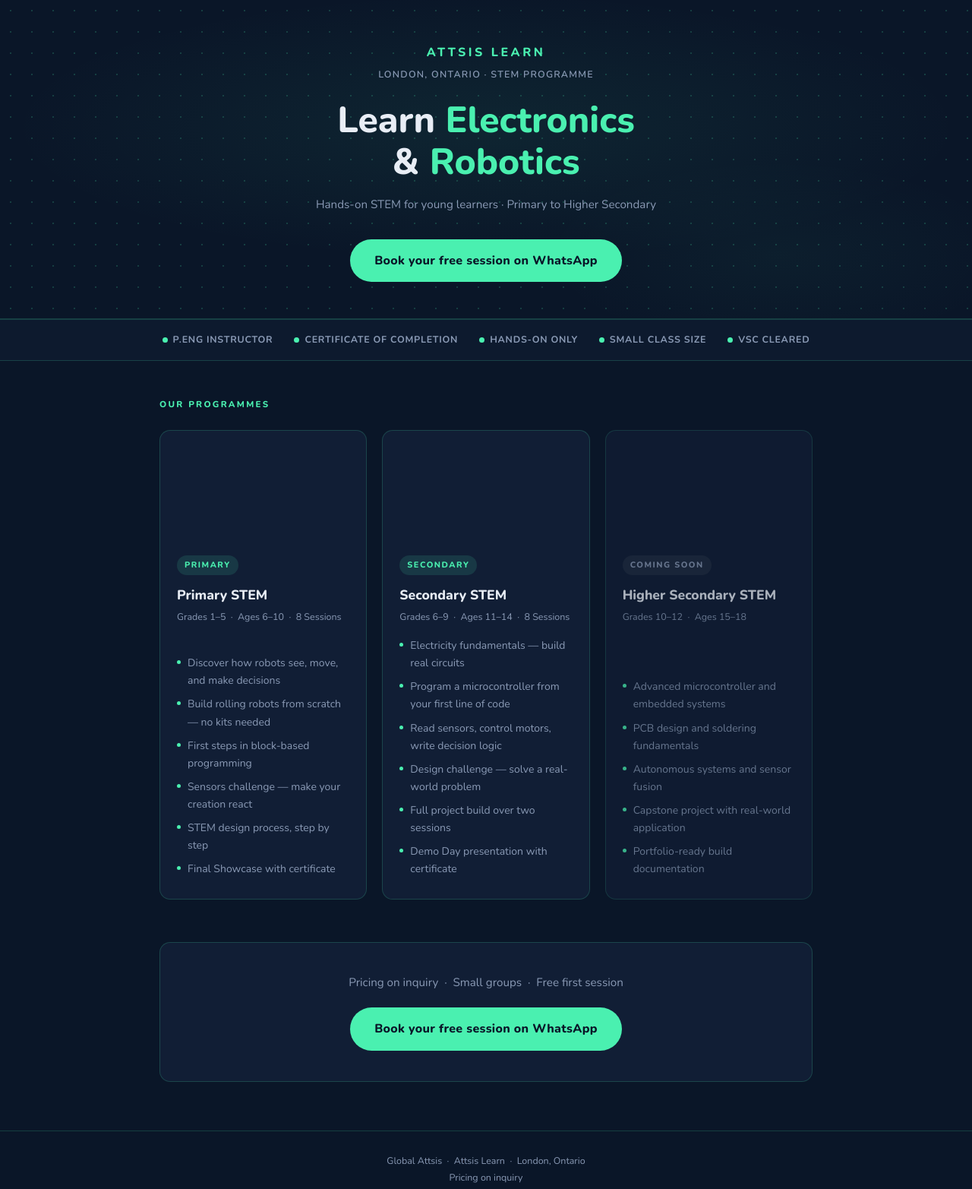
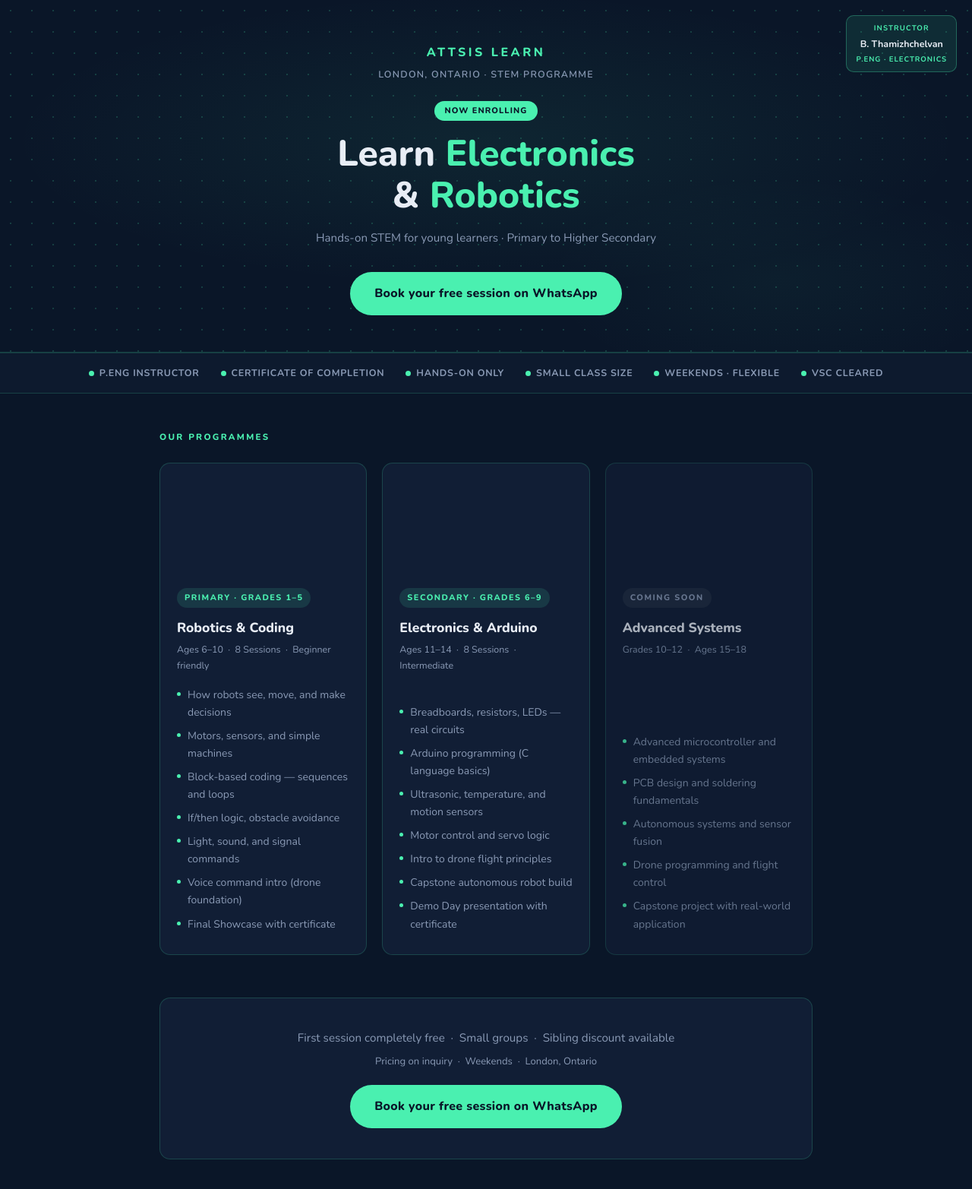
Before and after one commit to Arvint89/attsis-learn, a plain HTML site: page site/index.html in a window 1280 px wide. Shown: the top 1565 px of the page at 76% size. Drawn offline with nearby package versions, Linux system fonts and the light colour scheme.

Commit message:
feat: merge poster content — instructor name, drone track, sibling discount
From junior_robotics_poster_v2.html:
- Instructor badge: B. Thamizhchelvan · P.Eng · Electronics (top-right hero)
- 'Now Enrolling' badge on hero
- Course names: 'Robotics & Coding' / 'Electronics & Arduino' (more descriptive)
- Drone track added: voice command intro (Level 1), drone flight principles (Level 2)
- Sibling discount + 'first session free' in CTA block
- 'Weekends · Flexible' added to trust bar
- docs/marketing/ad-copy.md — 3 ad variants ready to post (not on site)

NOT merged: 'Think Like an Engineer' (conflicts with P.Eng naming rule)

Co-Authored-By: Claude Sonnet 4.6 <noreply@anthropic.com>

```diff
--- a/site/css/style.css
+++ b/site/css/style.css
@@ -83,11 +83,61 @@ header {
   z-index: 0;
 }
 
+/* ── Instructor credential badge (top-right of hero) ── */
+.instructor-badge {
+  position: absolute;
+  top: 20px;
+  right: 20px;
+  background: rgba(74, 240, 176, 0.1);
+  border: 1px solid rgba(74, 240, 176, 0.3);
+  border-radius: 10px;
+  padding: 8px 12px;
+  text-align: center;
+  z-index: 2;
+}
+
+.inst-label {
+  font-size: 0.6rem;
+  font-weight: 700;
+  letter-spacing: 0.12em;
+  text-transform: uppercase;
+  color: var(--accent);
+}
+
+.inst-name {
+  font-size: 0.78rem;
+  font-weight: 700;
+  color: var(--text);
+  margin: 3px 0 2px;
+}
+
+.inst-cred {
+  font-size: 0.6rem;
+  font-weight: 700;
+  letter-spacing: 0.1em;
+  text-transform: uppercase;
+  color: var(--accent);
+}
+
 .hero-content {
   position: relative;
   z-index: 1;
   padding: 56px 20px 48px;
   max-width: 620px;
+}
+
+/* ── Now Enrolling badge ── */
+.enrolling-badge {
+  display: inline-block;
+  background: var(--accent);
+  color: #0a1628;
+  font-size: 0.68rem;
+  font-weight: 800;
+  letter-spacing: 0.1em;
+  text-transform: uppercase;
+  padding: 4px 14px;
+  border-radius: 20px;
+  margin-bottom: 16px;
 }
 
 .wordmark {
@@ -339,6 +389,11 @@ main {
 .cta-block p {
   font-size: 0.95rem;
   color: var(--text-muted);
+  margin-bottom: 8px;
+}
+
+.cta-block .cta-sub {
+  font-size: 0.82rem;
   margin-bottom: 20px;
 }
 
--- a/site/index.html
+++ b/site/index.html
@@ -3,9 +3,9 @@
 <head>
   <meta charset="UTF-8">
   <meta name="viewport" content="width=device-width, initial-scale=1.0">
-  <meta name="description" content="Attsis Learn — hands-on electronics and robotics STEM programme for children in London, Ontario. Taught by a P.Eng instructor. Primary, Secondary and Higher Secondary levels. Small class size.">
-  <meta property="og:title" content="Attsis Learn — Learn Electronics &amp; Robotics">
-  <meta property="og:description" content="Hands-on STEM programme for young learners in London, Ontario. P.Eng instructor. Small class size. Book your free session.">
+  <meta name="description" content="Attsis Learn — hands-on electronics and robotics STEM programme for children in London, Ontario. Taught by P.Eng instructor B. Thamizhchelvan. Primary, Secondary and Higher Secondary levels. Small class size.">
+  <meta property="og:title" content="Attsis Learn — Learn Electronics &amp; Robotics · London, ON">
+  <meta property="og:description" content="Hands-on STEM for young learners in London, Ontario. P.Eng instructor. Small class size. First session free.">
   <meta property="og:image" content="assets/og-image.png">
   <meta property="og:type" content="website">
   <title>Attsis Learn — Learn Electronics &amp; Robotics</title>
@@ -18,17 +18,24 @@
     <div class="hero-pattern" aria-hidden="true"></div>
     <div class="hero-glow" aria-hidden="true"></div>
 
+    <!-- Instructor credential badge -->
+    <div class="instructor-badge" aria-label="Instructor credentials">
+      <p class="inst-label">Instructor</p>
+      <p class="inst-name">B. Thamizhchelvan</p>
+      <p class="inst-cred">P.Eng &middot; Electronics</p>
+    </div>
+
     <div class="hero-content">
       <p class="wordmark">Attsis Learn</p>
-      <p class="location">London, Ontario · STEM Programme</p>
+      <p class="location">London, Ontario &middot; STEM Programme</p>
+      <span class="enrolling-badge">Now Enrolling</span>
       <h1>Learn <em>Electronics</em><br>&amp; <em>Robotics</em></h1>
-      <p class="sub">Hands-on STEM for young learners · Primary to Higher Secondary</p>
+      <p class="sub">Hands-on STEM for young learners &middot; Primary to Higher Secondary</p>
       <a class="cta-btn" href="https://wa.me/12269727885" target="_blank" rel="noopener">
         Book your free session on WhatsApp
       </a>
     </div>
 
-    <!-- Hero cover image slot — place hero.jpg in site/assets/ to activate -->
     <div class="hero-img" role="img" aria-label="Students building electronics projects"></div>
   </header>
 
@@ -39,6 +46,7 @@
       <span class="trust-item" role="listitem"><span class="dot"></span>Certificate of Completion</span>
       <span class="trust-item" role="listitem"><span class="dot"></span>Hands-On Only</span>
       <span class="trust-item" role="listitem"><span class="dot"></span>Small Class Size</span>
+      <span class="trust-item" role="listitem"><span class="dot"></span>Weekends &middot; Flexible</span>
       <span class="trust-item" role="listitem"><span class="dot"></span>VSC Cleared</span>
     </div>
   </div>
@@ -51,18 +59,18 @@
 
       <!-- Primary -->
       <div class="card">
-        <!-- Image slot: place level1.jpg in site/assets/ and set src below -->
-        <div class="card-img card-img--1" role="img" aria-label="Primary STEM activities"></div>
+        <div class="card-img card-img--1" role="img" aria-label="Primary robotics and coding activities"></div>
         <div class="card-body">
-          <span class="card-tag">Primary</span>
-          <h2>Primary STEM</h2>
-          <p class="age">Grades 1–5 &nbsp;·&nbsp; Ages 6–10 &nbsp;·&nbsp; 8 Sessions</p>
+          <span class="card-tag">Primary &middot; Grades 1&ndash;5</span>
+          <h2>Robotics &amp; Coding</h2>
+          <p class="age">Ages 6&ndash;10 &nbsp;&middot;&nbsp; 8 Sessions &nbsp;&middot;&nbsp; Beginner friendly</p>
           <ul>
-            <li>Discover how robots see, move, and make decisions</li>
-            <li>Build rolling robots from scratch — no kits needed</li>
-            <li>First steps in block-based programming</li>
-            <li>Sensors challenge — make your creation react</li>
-            <li>STEM design process, step by step</li>
+            <li>How robots see, move, and make decisions</li>
+            <li>Motors, sensors, and simple machines</li>
+            <li>Block-based coding — sequences and loops</li>
+            <li>If/then logic, obstacle avoidance</li>
+            <li>Light, sound, and signal commands</li>
+            <li>Voice command intro (drone foundation)</li>
             <li>Final Showcase with certificate</li>
           </ul>
         </div>
@@ -70,17 +78,18 @@
 
       <!-- Secondary -->
       <div class="card">
-        <div class="card-img card-img--2" role="img" aria-label="Secondary STEM circuit building"></div>
+        <div class="card-img card-img--2" role="img" aria-label="Secondary electronics and Arduino projects"></div>
         <div class="card-body">
-          <span class="card-tag">Secondary</span>
-          <h2>Secondary STEM</h2>
-          <p class="age">Grades 6–9 &nbsp;·&nbsp; Ages 11–14 &nbsp;·&nbsp; 8 Sessions</p>
+          <span class="card-tag">Secondary &middot; Grades 6&ndash;9</span>
+          <h2>Electronics &amp; Arduino</h2>
+          <p class="age">Ages 11&ndash;14 &nbsp;&middot;&nbsp; 8 Sessions &nbsp;&middot;&nbsp; Intermediate</p>
           <ul>
-            <li>Electricity fundamentals — build real circuits</li>
-            <li>Program a microcontroller from your first line of code</li>
-            <li>Read sensors, control motors, write decision logic</li>
-            <li>Design challenge — solve a real-world problem</li>
-            <li>Full project build over two sessions</li>
+            <li>Breadboards, resistors, LEDs — real circuits</li>
+            <li>Arduino programming (C language basics)</li>
+            <li>Ultrasonic, temperature, and motion sensors</li>
+            <li>Motor control and servo logic</li>
+            <li>Intro to drone flight principles</li>
+            <li>Capstone autonomous robot build</li>
             <li>Demo Day presentation with certificate</li>
           </ul>
         </div>
@@ -88,17 +97,17 @@
 
       <!-- Higher Secondary — coming soon -->
       <div class="card card--soon">
-        <div class="card-img card-img--3" role="img" aria-label="Advanced STEM project work"></div>
+        <div class="card-img card-img--3" role="img" aria-label="Advanced STEM systems project work"></div>
         <div class="card-body">
           <span class="card-tag card-tag--soon">Coming Soon</span>
-          <h2>Higher Secondary STEM</h2>
-          <p class="age">Grades 10–12 &nbsp;·&nbsp; Ages 15–18</p>
+          <h2>Advanced Systems</h2>
+          <p class="age">Grades 10&ndash;12 &nbsp;&middot;&nbsp; Ages 15&ndash;18</p>
           <ul>
             <li>Advanced microcontroller and embedded systems</li>
             <li>PCB design and soldering fundamentals</li>
             <li>Autonomous systems and sensor fusion</li>
+            <li>Drone programming and flight control</li>
             <li>Capstone project with real-world application</li>
-            <li>Portfolio-ready build documentation</li>
           </ul>
         </div>
       </div>
@@ -107,7 +116,8 @@
 
     <!-- ── BOTTOM CTA ── -->
     <div class="cta-block">
-      <p>Pricing on inquiry &nbsp;·&nbsp; Small groups &nbsp;·&nbsp; Free first session</p>
+      <p>First session completely free &nbsp;&middot;&nbsp; Small groups &nbsp;&middot;&nbsp; Sibling discount available</p>
+      <p class="cta-sub">Pricing on inquiry &nbsp;&middot;&nbsp; Weekends &nbsp;&middot;&nbsp; London, Ontario</p>
       <a class="cta-btn" href="https://wa.me/12269727885" target="_blank" rel="noopener">
         Book your free session on WhatsApp
       </a>
@@ -117,7 +127,7 @@
 
   <!-- ── FOOTER ── -->
   <footer>
-    <p>Global Attsis &nbsp;·&nbsp; Attsis Learn &nbsp;·&nbsp; London, Ontario</p>
+    <p>Global Attsis &nbsp;&middot;&nbsp; Attsis Learn &nbsp;&middot;&nbsp; London, Ontario</p>
     <p>Pricing on inquiry</p>
   </footer>
 
```
Also changed, not shown: 1 other file.
